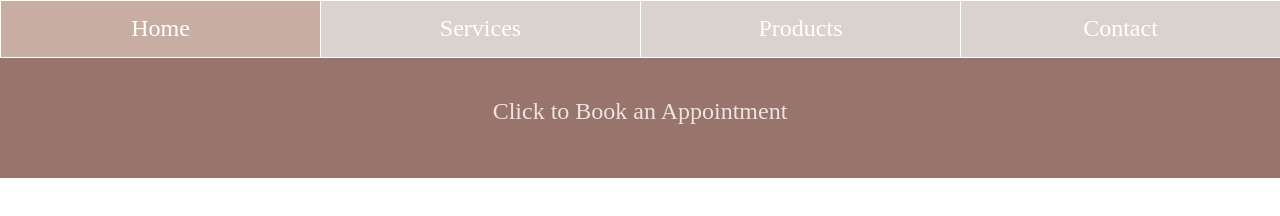
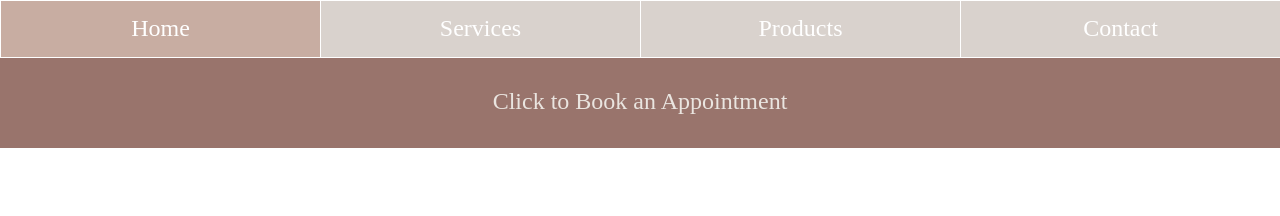
Before and after one commit to PhilipLGeLinas/Kennaesthetics, a website built with Parcel: page index.html in a window 1280 px wide. Built offline with nearby package versions, Linux system fonts and the light colour scheme.

Commit message:
banner height shrink

```diff
--- a/css/main.css
+++ b/css/main.css
@@ -57,10 +57,10 @@ li a:hover {
 }
 
 #banner {
-  height: 80px;
+  height: 60px;
   width: 100%;
   background-color: rgb(153, 116, 108);
-  padding-top: 40px;
+  padding-top: 30px;
   text-align: center;
 }
 
```
